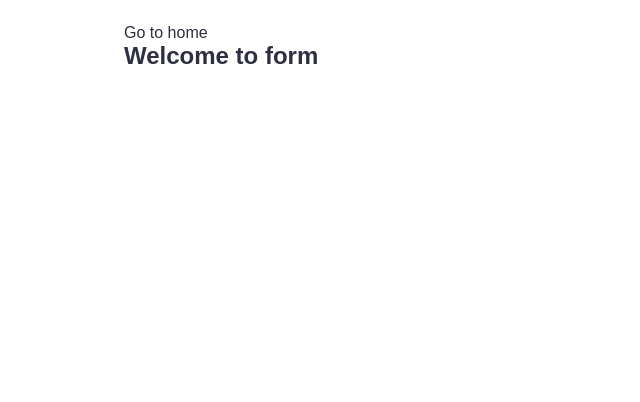
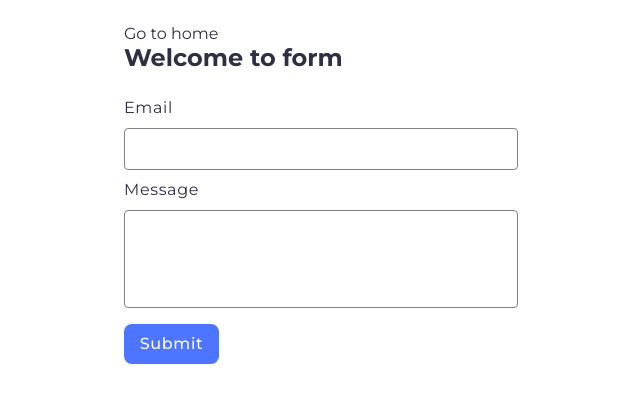
Before and after one commit to Viktoriia-88/goit-js-hw-09, a website built with Vite: page src/2-form.html in a window 1280 px wide. Shown: the top 402 px of the page, without its empty margins (32-672 px from the left). Built offline with nearby package versions, Linux system fonts and the light colour scheme.

Commit message:
add form

```diff
--- a/src/2-form.html
+++ b/src/2-form.html
@@ -2,9 +2,14 @@
 <html lang="en">
   <head>
     <meta charset="UTF-8" />
-    <meta http-equiv="X-UA-Compatible" content="IE=edge" />
     <meta name="viewport" content="width=device-width, initial-scale=1.0" />
     <title>Form</title>
+    <link rel="preconnect" href="https://fonts.googleapis.com" />
+    <link rel="preconnect" href="https://fonts.gstatic.com" crossorigin />
+    <link
+      href="https://fonts.googleapis.com/css2?family=Montserrat:ital,wght@0,100..900;1,100..900&display=swap"
+      rel="stylesheet"
+    />
     <link rel="stylesheet" href="./css/styles.css" />
   </head>
   <body>
@@ -12,6 +17,17 @@
       <a href="./index.html">Go to home</a>
       <h1>Welcome to form</h1>
     </section>
+    <form class="feedback-form" autocomplete="off">
+      <label>
+        Email
+        <input type="email" name="email" autofocus />
+      </label>
+      <label>
+        Message
+        <textarea name="message" rows="8"></textarea>
+      </label>
+      <button type="submit">Submit</button>
+    </form>
     <script src="./js/2-form.js" type="module"></script>
   </body>
 </html>
--- a/src/css/styles.css
+++ b/src/css/styles.css
@@ -31,6 +31,8 @@ img {
   max-width: 100%;
   height: auto;
 }
+
+/* #region For Gallery */
 
 .gallery {
   display: flex;
@@ -74,3 +76,93 @@ img {
 .sl-wrapper {
   background: rgba(46, 47, 66, 0.8);
 }
+
+/* #endregion For Gallery */
+
+/* #region For Form */
+
+.feedback-form  {
+  display: flex;
+  flex-direction: column;
+  gap: 8px;
+  margin-top: 24px;
+}
+
+.feedback-form label {
+  display: flex;
+  flex-direction: column;
+  line-height: 1.5;
+  letter-spacing: 0.04em;
+}
+
+.feedback-form input {
+  border: 1px solid #808080;
+  border-radius: 4px;
+  width: 360px;
+  padding: 8px 16px;
+  font-family: 'Montserrat', sans-serif;
+  font-weight: 400;
+  font-size: 16px;
+  line-height: 1.5;
+  outline: none;
+  transition: border 250ms cubic-bezier(0.4, 0, 0.2, 1);
+  font-family: inherit;
+  letter-spacing: 0.04em;
+  color: #2e2f42;
+  margin-top: 8px;
+}
+
+.feedback-form input:hover {
+  border: 1px solid #000;
+}
+
+.feedback-form textarea {
+  resize: none;
+  border: 1px solid #808080;
+  border-radius: 4px;
+  width: 360px;
+  height: 80px;
+  font-family: 'Montserrat', sans-serif;
+  font-weight: 400;
+  font-size: 16px;
+  line-height: 1.5;
+  letter-spacing: 0.04em;
+  color: #2e2f42;
+  margin-top: 8px;
+  padding: 8px 16px;
+  outline: none;
+  transition: border 250ms cubic-bezier(0.4, 0, 0.2, 1);
+  font-family: inherit;
+}
+
+.feedback-form textarea:hover {
+  border: 1px solid #000;
+}
+
+.feedback-form button {
+  display: flex;
+  align-items: center;
+  justify-content: center;
+  border-radius: 8px;
+  padding: 8px 16px;
+  width: 95px;
+  height: 40px;
+  background-color: #4e75ff;
+  font-family: 'Montserrat', sans-serif;
+  font-weight: 500;
+  font-size: 16px;
+  line-height: 1.5;
+  letter-spacing: 0.04em;
+  color: #fff;
+  border: none;
+  cursor: pointer;
+  margin-top: 8px;
+  transition: background-color 250ms cubic-bezier(0.4, 0, 0.2, 1);
+}
+
+.feedback-form button:hover,
+.feedback-form button:focus {
+  background-color: #6c8cff;
+}
+
+/* #endregion For Form */
--- a/src/js/1-gallery.js
+++ b/src/js/1-gallery.js
@@ -72,11 +72,11 @@ const gallery = document.querySelector(".gallery")
 function image(arr) {
     return arr
         .map(({ preview, original, description }) => `<li class="gallery-item">
-    <a class="gallery-link" href=${original}>
+    <a class="gallery-link" href="${original}">
     <img
         class="gallery-image"
-        src=${preview}
-        alt=${description}
+        src="${preview}"
+        alt="${description}"
     />
     </a>
 </li>`)
--- a/src/js/2-form.js
+++ b/src/js/2-form.js
@@ -1 +1,33 @@
-console.log("Form");
+let formData = {
+    email: "",
+    message: ""
+};
+
+const form = document.querySelector('.feedback-form');
+const localStorageKey = 'feedback-form-state';
+
+const savedDate = localStorage.getItem(localStorageKey);
+    if (savedDate) {
+        formData = JSON.parse(savedDate);
+        form.elements.email.value = formData.email;
+        form.elements.message.value = formData.message;
+    }
+
+form.addEventListener('input', event => {
+    formData[event.target.name] = event.target.value.trim();
+    localStorage.setItem(localStorageKey, JSON.stringify(formData));
+});
+
+form.addEventListener('submit', event => {
+    event.preventDefault();
+
+    if (!formData.email || !formData.message) {
+        alert('Fill please all fields');
+        return;
+    }
+
+    console.log(formData);
+    localStorage.removeItem(localStorageKey);
+    formData = { email: '', message: '' };
+    form.reset();
+});
```
